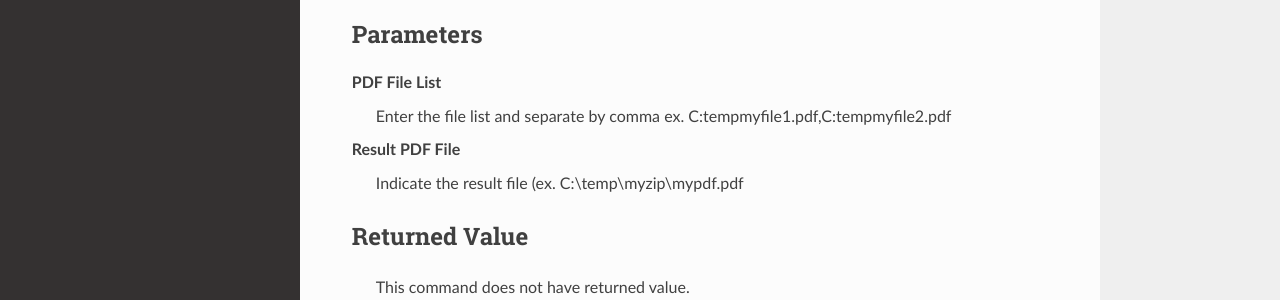
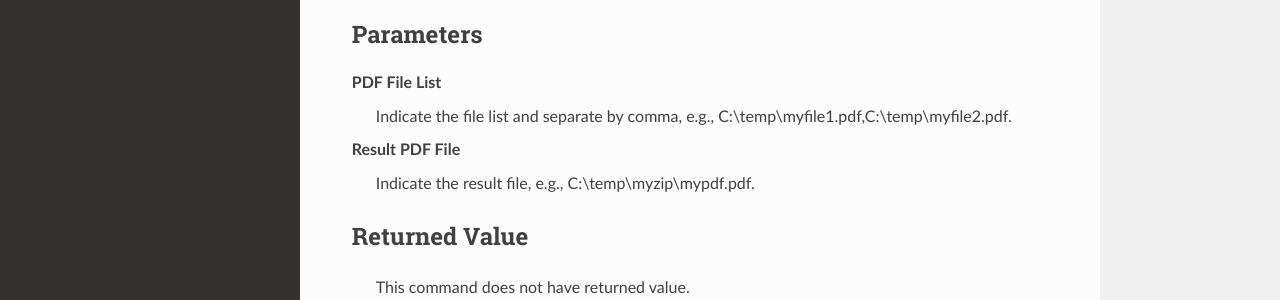
Before and after one commit to stupidmankind/BYpassDoc, a Sphinx documentation site: the page built from docs/source/commands/mergepdf.rst, in a window 1280 px wide and 1096 px high. Shown: the part 350-650 px from the top of the window. Built offline with Sphinx 7.4.7 and the Read the Docs theme 2.0.0, drawn with Linux system fonts in a browser that asks for light colours.

Commit message:
Update mergepdf.rst
Edit description

```diff
--- a/docs/source/commands/mergepdf.rst
+++ b/docs/source/commands/mergepdf.rst
@@ -14,10 +14,10 @@ Parameters
 ----------
 
 **PDF File List**
-	Enter the file list and separate by comma ex. C:\temp\myfile1.pdf,C:\temp\myfile2.pdf
+	Indicate the file list and separate by comma, e.g., C:\\temp\\myfile1.pdf,C:\\temp\\myfile2.pdf.
 
 **Result PDF File**
-	Indicate the result file (ex. C:\\temp\\myzip\\mypdf.pdf
+	Indicate the result file, e.g., C:\\temp\\myzip\\mypdf.pdf.
 
 
 
```
